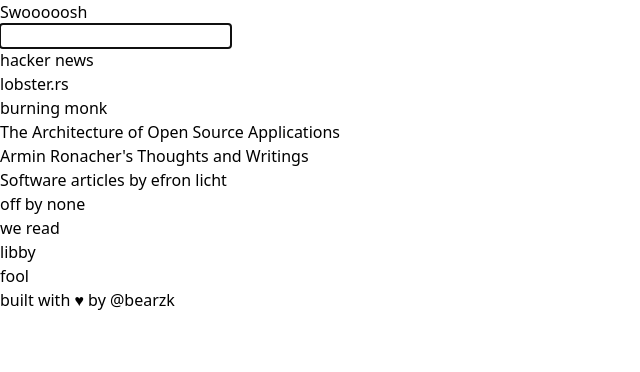
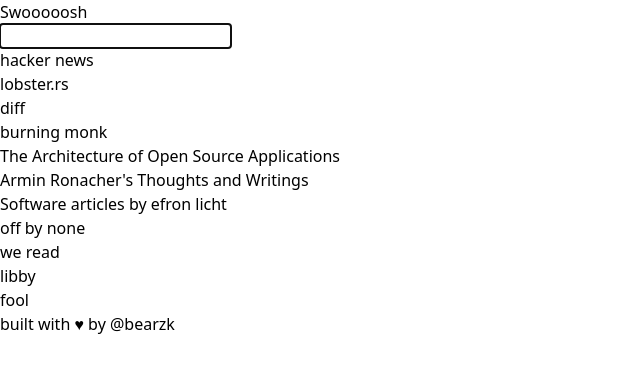
Before and after one commit to bearzk/swooooosh, a Svelte app: page / in a window 1280 px wide. Shown: the top 372 px of the page, without its empty margins (0-640 px from the left). Built offline with nearby package versions, Linux system fonts and the light colour scheme.

Commit message:
Add diff.blog

```diff
--- a/config.js
+++ b/config.js
@@ -15,6 +15,12 @@
     category: ["dev", "news"],
   },
   {
+    url: "https://diff.blog/",
+    name: "diff",
+    keyword: "d",
+    category: ["dev", "blog"],
+  },
+  {
     url: "https://theburningmonk.com/",
     name: "burning monk",
     keyword: "bm",
@@ -29,13 +35,13 @@
   {
     url: "https://lucumr.pocoo.org/",
     name: "Armin Ronacher's Thoughts and Writings",
-    keyword: "ronacher",
+    keyword: "ro",
     category: ["dev", "llm"],
   },
   {
     url: "https://eblog.fly.dev/index.html",
     name: "Software articles by efron licht",
-    keyword: "eblog",
+    keyword: "eb",
     category: ["dev", "llm"],
   },
   {
```
